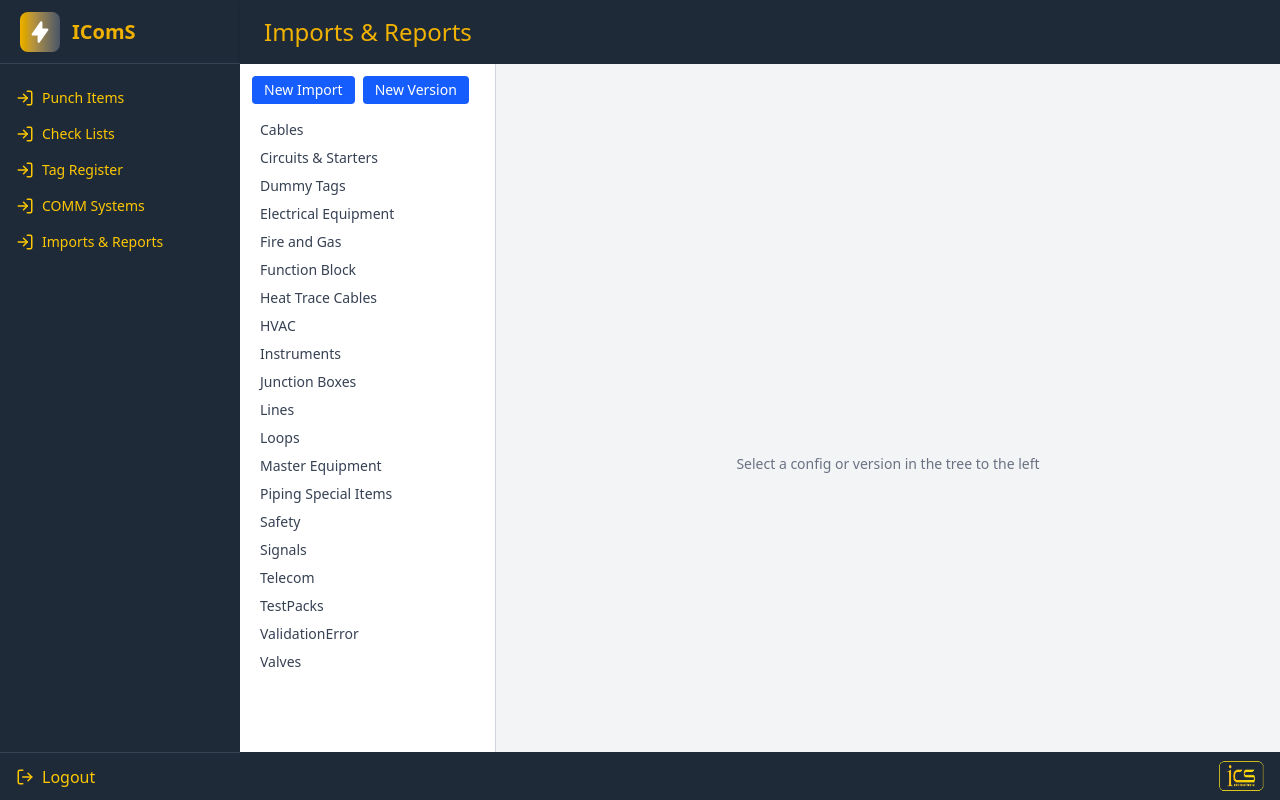
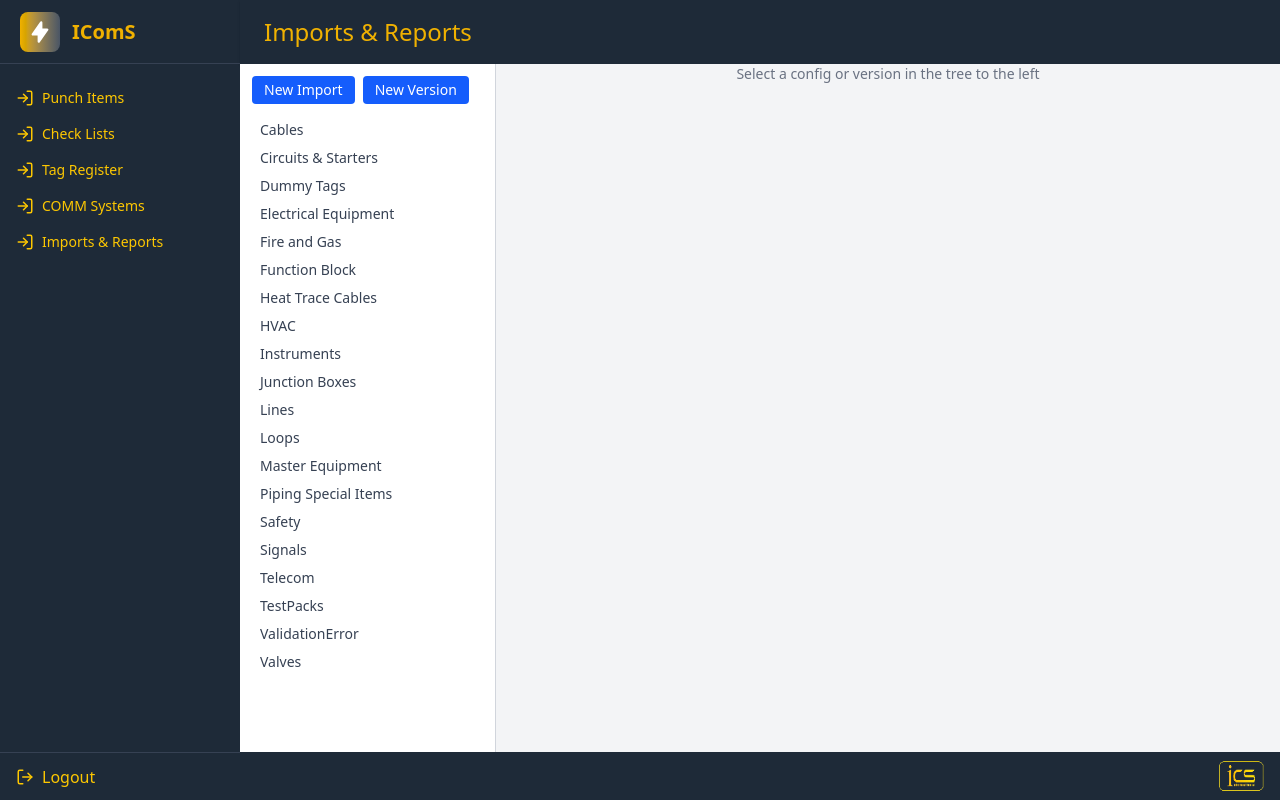
Before and after one commit to shakthi2230/icms-Frontend-new, a React (Vite) app: page /imports-reports in a window 1280 px wide. Built offline with nearby package versions, Linux system fonts and the light colour scheme.

Commit message:
imports open model form issue fixed and moved to top

```diff
--- a/src/pages/project-pages/completion-structure/ImportsReports.jsx
+++ b/src/pages/project-pages/completion-structure/ImportsReports.jsx
@@ -84,7 +84,7 @@
         </div>
 
         {/* Right Panel */}
-        <div className="flex-1 flex items-center justify-center relative">
+        <div className="flex-1 flex  justify-center relative">
           {!showForm && (
             <p className="text-gray-500 text-sm">
               Select a config or version in the tree to the left
```
